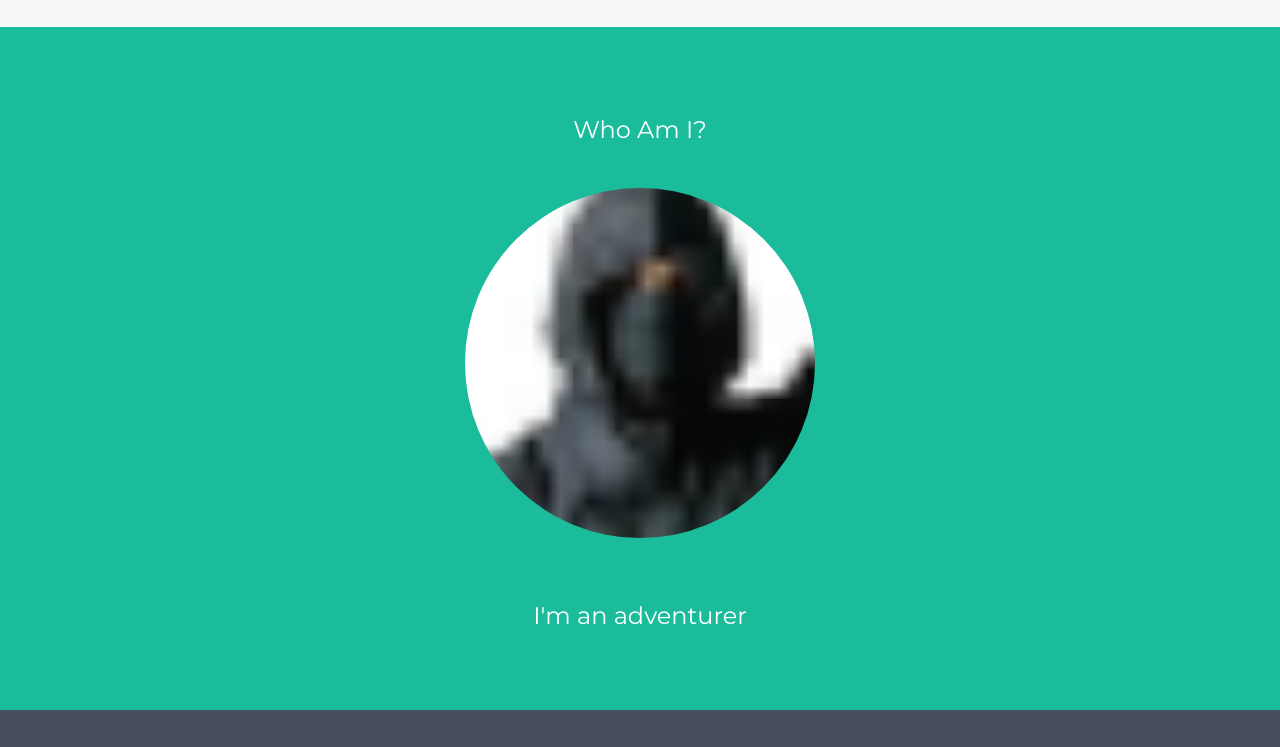
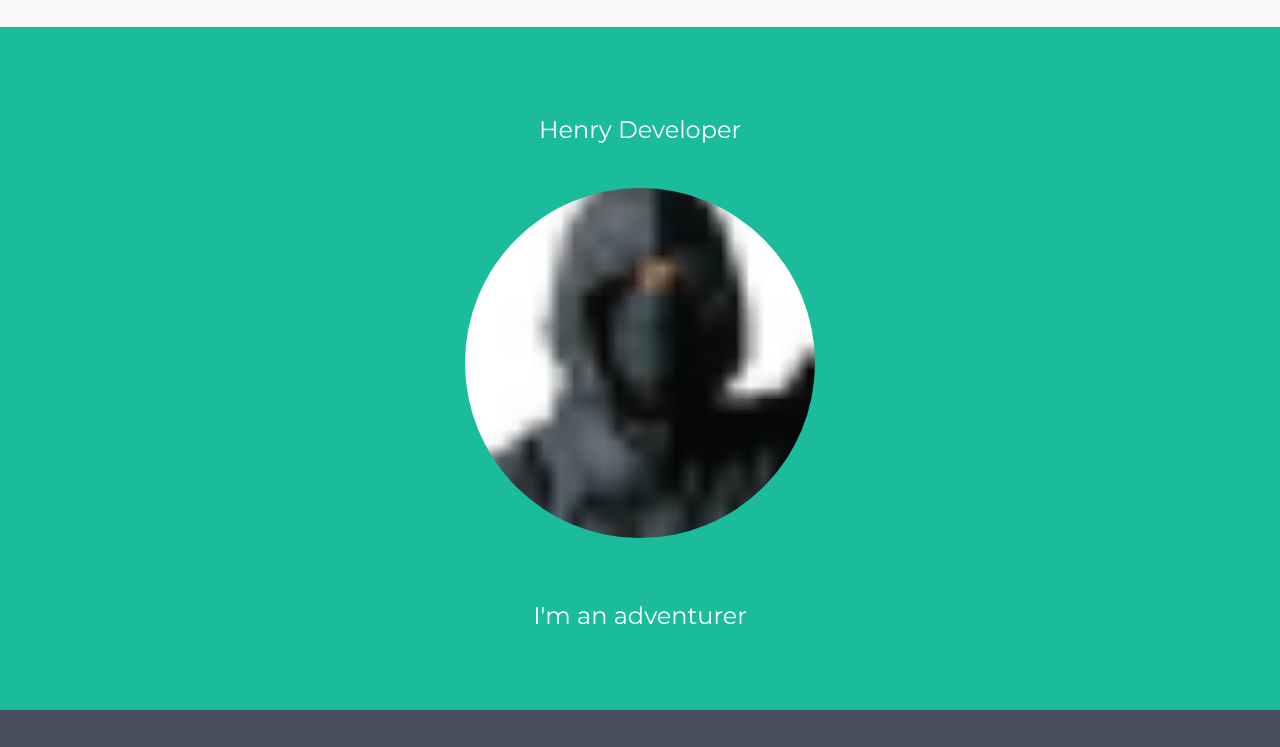
Before and after one commit to HenryDevCode/HenryDevCode, a plain HTML site: page index.html in a window 1280 px wide. Shown: the part 53-800 px from the top of the page. Drawn offline with nearby package versions, Linux system fonts and the light colour scheme.

Commit message:
Update index.html
changed text

```diff
--- a/index.html
+++ b/index.html
@@ -77,7 +77,7 @@
 
 <!-- First Container -->
 <div class="container-fluid bg-1 text-center">
-  <h3 class="margin">Who Am I?</h3>
+  <h3 class="margin">Henry Developer</h3>
   <img src="ninja.jpeg" class="img-responsive img-circle margin" style="display:inline" alt="Bird" width="350" height="350">
   <h3>I'm an adventurer</h3>
 </div>
```
